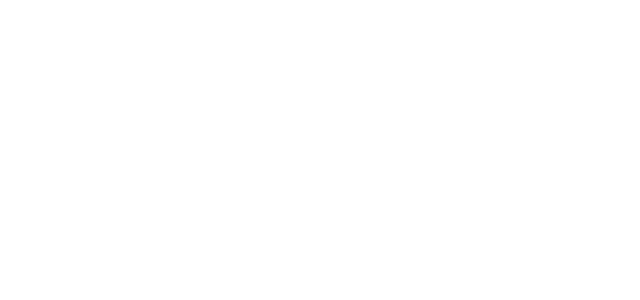
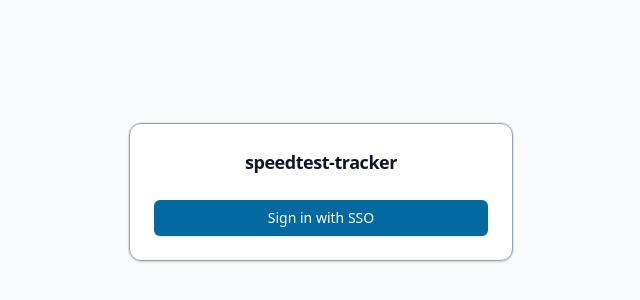
Before and after one commit to metril/speedtest-tracker, a React (Vite) app in the folder web/: page /login in a window 1280 px wide. Before the commit this address had no page. Shown: the part 208-508 px from the top of the page, without its empty margins (319-959 px from the left). Built offline with nearby package versions, Linux system fonts and the light colour scheme.

Commit message:
feat(web): add login page and redirect unauthenticated users

```diff
--- a/web/src/App.tsx
+++ b/web/src/App.tsx
@@ -1,9 +1,12 @@
 import { QueryClient, QueryClientProvider } from '@tanstack/react-query';
-import { lazy, Suspense } from 'react';
-import { BrowserRouter, Navigate, Route, Routes } from 'react-router';
+import { lazy, Suspense, useState, type ReactNode } from 'react';
+import { BrowserRouter, Navigate, Route, Routes, useLocation } from 'react-router';
 import { Layout } from './components/Layout';
+import { ApiError } from './lib/api';
+import { useMe } from './lib/queries';
 import { ThemeProvider } from './lib/theme';
 
+const Login = lazy(() => import('./pages/Login').then((m) => ({ default: m.Login })));
 const Dashboard = lazy(() => import('./pages/Dashboard').then((m) => ({ default: m.Dashboard })));
 const Results = lazy(() => import('./pages/Results').then((m) => ({ default: m.Results })));
 const Targets = lazy(() => import('./pages/Targets').then((m) => ({ default: m.Targets })));
@@ -20,18 +23,37 @@
 const AuthSettingsSection = lazy(() =>
   import('./features/settings/AuthSettingsSection').then((m) => ({ default: m.AuthSettingsSection })));
 
-const queryClient = new QueryClient({
-  defaultOptions: { queries: { staleTime: 30_000, refetchOnWindowFocus: false } },
-});
+/** RequireAuth gates the main app shell behind an identity check: while
+ * useMe() is loading it renders nothing, a 401 sends the caller to /login
+ * (remembering where they were headed), and any other error falls through
+ * to the existing behaviour (the wrapped route renders and handles it
+ * itself, same as before this gate existed). */
+function RequireAuth({ children }: { children: ReactNode }) {
+  const location = useLocation();
+  const me = useMe();
+
+  if (me.isLoading) return null;
+  if (me.isError && me.error instanceof ApiError && me.error.status === 401) {
+    return <Navigate to="/login" state={{ from: location.pathname }} replace />;
+  }
+  return <>{children}</>;
+}
 
 export function App() {
+  // Created per mount (not module scope) so each <App/> instance -- and
+  // each test render -- starts from a clean query cache.
+  const [queryClient] = useState(() => new QueryClient({
+    defaultOptions: { queries: { staleTime: 30_000, refetchOnWindowFocus: false } },
+  }));
+
   return (
     <ThemeProvider>
       <QueryClientProvider client={queryClient}>
         <BrowserRouter>
           <Suspense fallback={<div className="p-6 text-muted">Loading…</div>}>
             <Routes>
-              <Route element={<Layout />}>
+              <Route path="/login" element={<Login />} />
+              <Route element={<RequireAuth><Layout /></RequireAuth>}>
                 <Route index element={<Dashboard />} />
                 <Route path="results" element={<Results />} />
                 <Route path="targets" element={<Targets />} />
--- a/web/src/lib/queries.ts
+++ b/web/src/lib/queries.ts
@@ -2,6 +2,7 @@
   useInfiniteQuery, useMutation, useQuery, useQueryClient,
 } from '@tanstack/react-query';
 import * as api from './api';
+import { ApiError } from './api';
 import type {
   QueueInput, Range, ResultFilters, ScheduleInput, TargetInput,
 } from './api';
@@ -330,14 +331,15 @@
 }
 
 /** useMe is the caller's identity under the active auth mode. It never
- * changes under a live session, so it is fetched once and never retried --
- * a failure here is an answer (not authenticated), not a transient error. */
+ * changes under a live session, so it is fetched once and rarely retried --
+ * a 401 is an answer (not authenticated), not a transient error, so it never
+ * retries; any other failure gets a couple of retries. */
 export function useMe() {
   return useQuery({
     queryKey: queryKeys.me,
     queryFn: api.getMe,
     staleTime: Infinity,
-    retry: false,
+    retry: (n, err) => !(err instanceof ApiError && err.status === 401) && n < 2,
   });
 }
 
--- /dev/null
+++ b/web/src/pages/Login.tsx
@@ -0,0 +1,59 @@
+import { useState } from 'react';
+import { useLocation } from 'react-router';
+import { Button } from '@/components/ui/button';
+import { Card, CardContent, CardHeader, CardTitle } from '@/components/ui/card';
+import { ErrorDialog } from '../components/ErrorDialog';
+
+/** ERROR_MESSAGES maps a /login?error=<code> code (set by the server after
+ * a failed OIDC callback) to a human explanation shown in the ErrorDialog. */
+const ERROR_MESSAGES: Record<string, string> = {
+  forbidden: 'Your account is not in an allowed group or email for this instance.',
+  state: 'The sign-in request expired or was tampered with. Please try again.',
+  exchange: 'The identity provider rejected the sign-in exchange. Please try again.',
+  oidc_not_configured: 'Single sign-on is not configured on this instance.',
+};
+
+/** Login is the unauthenticated landing page for oidc/forward/token modes:
+ * a single "Sign in with SSO" action that redirects to the server's OIDC
+ * start endpoint, carrying the path the caller was trying to reach so the
+ * callback can send them back there. */
+export function Login() {
+  const location = useLocation();
+  const params = new URLSearchParams(location.search);
+  const errorCode = params.get('error');
+  const [dialogOpen, setDialogOpen] = useState(false);
+
+  const from = (location.state as { from?: string } | null)?.from ?? '/';
+  const startUrl = `/auth/oidc/start?return_to=${encodeURIComponent(from)}`;
+
+  return (
+    <div className="flex min-h-screen items-center justify-center bg-app px-4">
+      <Card className="w-full max-w-sm">
+        <CardHeader>
+          <CardTitle className="text-center text-lg">speedtest-tracker</CardTitle>
+        </CardHeader>
+        <CardContent className="grid gap-4">
+          <Button asChild>
+            <a href={startUrl}>Sign in with SSO</a>
+          </Button>
+          {errorCode && (
+            <div className="grid gap-2 text-center">
+              <p className="text-sm text-muted">Sign-in failed</p>
+              <Button type="button" variant="outline" size="sm" onClick={() => setDialogOpen(true)}>
+                View error
+              </Button>
+            </div>
+          )}
+        </CardContent>
+      </Card>
+      {errorCode && (
+        <ErrorDialog
+          open={dialogOpen}
+          onOpenChange={setDialogOpen}
+          title="Sign-in failed"
+          error={ERROR_MESSAGES[errorCode] ?? `Sign-in failed (${errorCode}).`}
+        />
+      )}
+    </div>
+  );
+}
```
Also changed, not shown: 2 other files (tests, documents, lock files or other folders).
